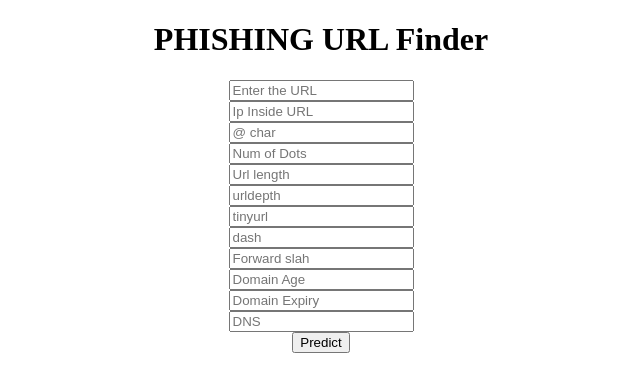
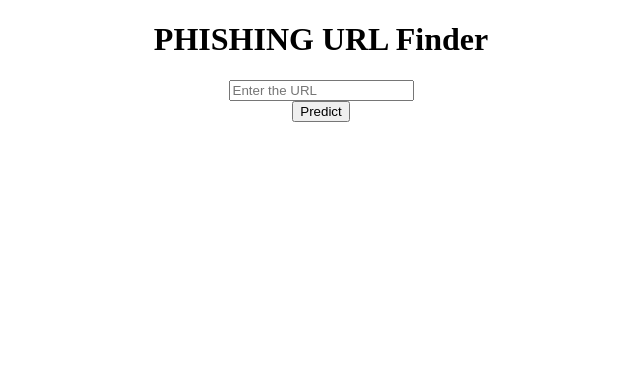
Before and after one commit to NeeruGana/PhishDetector, a Flask app: page / in a window 1280 px wide. Shown: the top 392 px of the page, without its empty margins (319-959 px from the left). Run offline with Flask 2, Linux system fonts and the light colour scheme.

Commit message:
first commit

```diff
--- a/templates/index.html
+++ b/templates/index.html
@@ -5,17 +5,6 @@
 <h1>PHISHING URL Finder </h1>
 <form action="/predict" method="POST">
 	<input type="text" name="url" placeholder='Enter the URL'><br>
-	<input type="text" name="ipinurl" placeholder='Ip Inside URL'><br>
-	<input type="text" name="splchar" placeholder='@ char'><br>
-	<input type="text" name="dots" placeholder='Num of Dots'><br>
-	<input type="text" name="urllength" placeholder='Url length'><br>
-	<input type="text" name="urldepth" placeholder='urldepth'><br>
-	<input type="text" name="tinyurl" placeholder='tinyurl'><br>
-	<input type="text" name="prefixSuffix" placeholder='dash'><br>
-	<input type="text" name="redir" placeholder='Forward slah'><br>
-	<input type="text" name="domainAge" placeholder='Domain Age'><br>
-	<input type="text" name="domainEnd" placeholder='Domain Expiry'><br>
-	<input type="text" name="dns" placeholder='DNS'><br>
 	<button class='btn btn-success'>Predict</button>
 </center>
 	{%if label == 0%}
```
